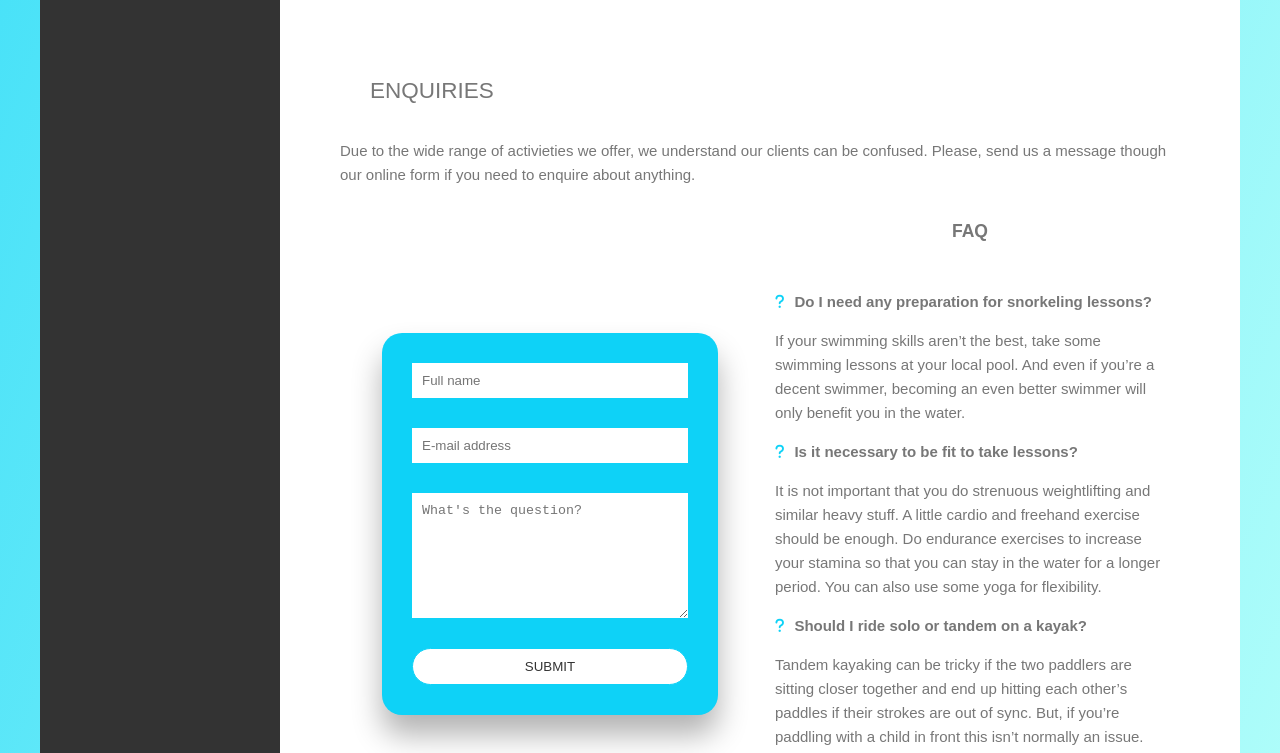
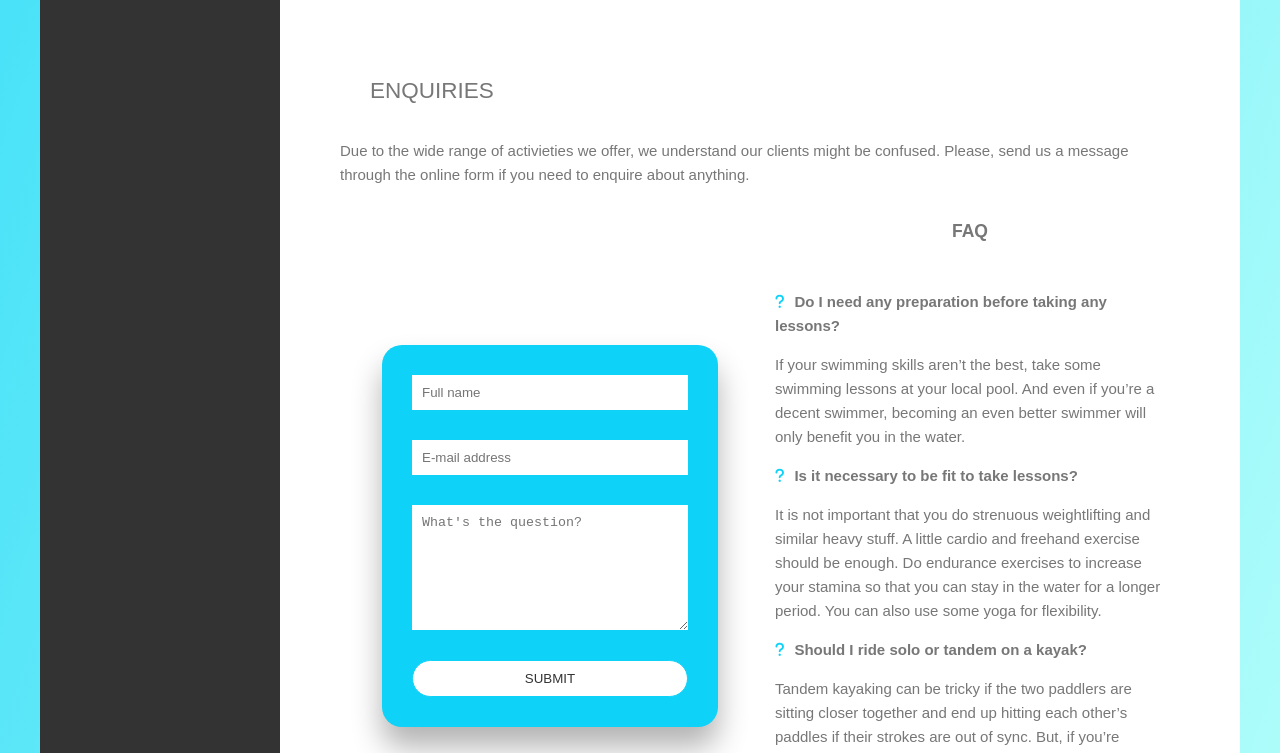
Before and after one commit to PatriciaBetancorJimenez/aqua-travels, a plain HTML site: page sports.html in a window 1280 px wide. Shown: the part 2560-3313 px from the top of the page. Drawn offline with Linux system fonts and the light colour scheme.

Commit message:
first commit aqua travels

```diff
--- a/sports.html
+++ b/sports.html
@@ -227,7 +227,7 @@
 
                 <section class="enquiries">
                     <h2 class="h2 enquiries_h2">Enquiries</h2>
-                    <p class="enquiries__paragraph">Due to the wide range of activieties we offer, we understand our clients can be confused. Please, send us a message though our online form if you need to enquire about anything.</p>
+                    <p class="enquiries__paragraph">Due to the wide range of activieties we offer, we understand our clients might be confused. Please, send us a message through the online form if you need to enquire about anything.</p>
                     <div class="enquiries__box">
 
                         <div class="enquiries__left">
@@ -265,7 +265,7 @@
 
                             <ul class="enquiries__list">
                                 <li class="enquiries__list-item"><i class="fas fa-question features__icon"
-                                        aria-hidden="true"></i>Do I need any preparation for snorkeling lessons?</li>
+                                        aria-hidden="true"></i>Do I need any preparation before taking any lessons?</li>
                                 <p class="enquiries__list-answer">If your swimming skills aren’t the best, take some swimming lessons at your local pool. And even if you’re a decent swimmer, becoming an even better swimmer will only benefit you in the water.</p>
                                 <li class="enquiries__list-item"><i class="fas fa-question features__icon"
                                         aria-hidden="true"></i>Is it necessary to be fit to take lessons?</li>
```
